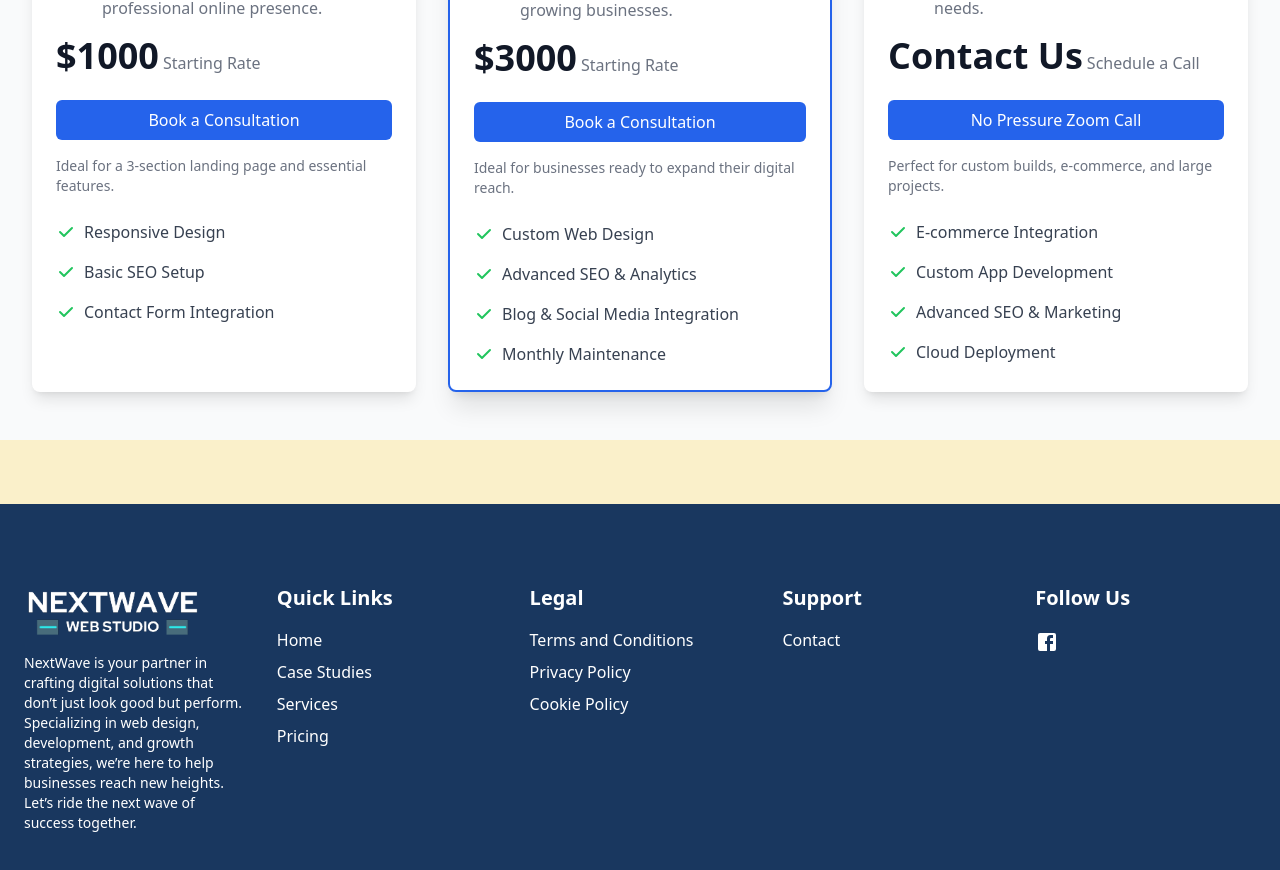
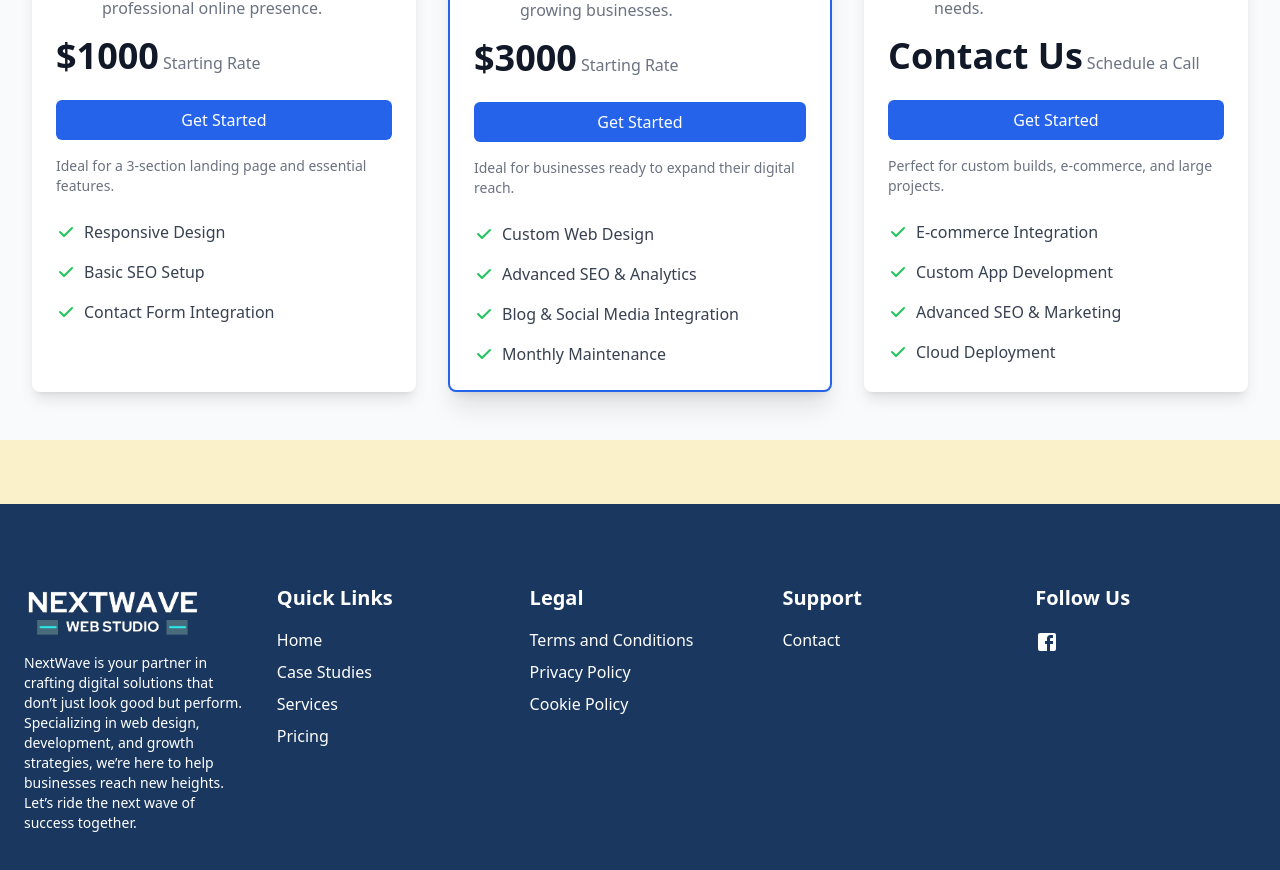
Before and after one commit to Parrasite9/nextwave, a React (Create React App) app: page / in a window 1280 px wide. Shown: the part 3417-4287 px from the top of the page. Built offline with nearby package versions, Linux system fonts and the light colour scheme.

Commit message:
GOOGLE ANALYTICS IS NOW WORKING FOR BUTTONS. So far, I have only added the IDs for the pricing table.

```diff
--- a/src/App.js
+++ b/src/App.js
@@ -1,17 +1,32 @@
-import React from 'react';
+import React, { useEffect } from 'react';
 import { BrowserRouter as Router, Routes, Route } from 'react-router-dom';
-import usePageView from './Components/Google/PageView';
+import ReactGA from 'react-ga4';
+import UsePageView from './Components/Google/PageView';
 import Home from './Pages/Home';
 import SharedLayout from './Globals/SharedLayout';
 import { CaseStudyDetails, CollectWebsiteURL, Contact } from './Components';
 import GoogleAnalytics from './Components/Google/GoogleAnalytics';
+import usePageView from './Components/Google/PageView';
+
+
+// Initialize GA with your Measurement ID
+ReactGA.initialize('G-3F5ESK7TMC');
+
+// Track initial page load
+ReactGA.send({ hitType: "pageview", page: window.location.pathname });
 
 function App() {
+  // Track page views
+  useEffect(() => {
+    ReactGA.send({ hitType: 'pageview', page: window.location.pathname });
+  }, []);
+
+
   // Move the hook inside the Router
   return (
     <Router>
+      <UsePageView />
       <GoogleAnalytics />
-      <usePageView />
       <SharedLayout>
         <Routes>
           <Route path="/" element={<Home />} />
--- a/src/Components/Google/GoogleAnalytics.jsx
+++ b/src/Components/Google/GoogleAnalytics.jsx
@@ -1,22 +1,40 @@
-import { useEffect } from 'react';
-import { useLocation } from 'react-router-dom';
+// import { useEffect } from 'react';
+// import { useLocation } from 'react-router-dom';
 
-function GoogleAnalytics() {
-  const location = useLocation();
+// function GoogleAnalytics() {
+//   const location = useLocation();
 
+//   useEffect(() => {
+//     window.dataLayer = window.dataLayer || [];
+//     window.dataLayer.push({
+//       event: 'page_view',
+//       page_path: location.pathname,
+//       page_location: window.location.href,
+//       page_title: document.title,
+//     });
+//   }, [location]);
+
+//   return null;
+// }
+
+// export default GoogleAnalytics;
+
+// //THIS IS A WORKING VERSION
+
+// GoogleAnalytics.jsx
+import React, { useEffect } from 'react';
+import TagManager from 'react-gtm-module';
+
+const tagManagerArgs = {
+  gtmId: 'GTM-KQT8ZV8J'
+};
+
+const GoogleAnalytics = () => {
   useEffect(() => {
-    window.dataLayer = window.dataLayer || [];
-    window.dataLayer.push({
-      event: 'page_view',
-      page_path: location.pathname,
-      page_location: window.location.href,
-      page_title: document.title,
-    });
-  }, [location]);
+    TagManager.initialize(tagManagerArgs);
+  }, []);
 
   return null;
-}
+};
 
 export default GoogleAnalytics;
-
-//THIS IS A WORKING VERSION
--- a/src/Components/Google/PageView.jsx
+++ b/src/Components/Google/PageView.jsx
@@ -1,20 +1,17 @@
 import { useEffect } from 'react';
 import { useLocation } from 'react-router-dom';
+import ReactGA from 'react-ga4';
 
 const usePageView = () => {
   const location = useLocation();
 
   useEffect(() => {
-    // Push a page_view event to the dataLayer
-    window.dataLayer = window.dataLayer || [];
-    window.dataLayer.push({
-      event: 'page_view',
-      page_path: location.pathname,
-      page_location: window.location.href,
+    ReactGA.send({
+      hitType: "pageview",
+      page: location.pathname,
+      title: document.title,
     });
   }, [location]);
-
-  return null;
 };
 
 export default usePageView;
--- a/src/Components/Home/PricingTable.jsx
+++ b/src/Components/Home/PricingTable.jsx
@@ -1,4 +1,5 @@
 import React, { useState } from 'react';
+import ReactGA from 'react-ga4';
 
 function PricingTable() {
   const [showProjectBased, setShowProjectBased] = useState(true);
@@ -7,19 +8,36 @@ function PricingTable() {
     setShowProjectBased(e.target.id === 'project-based');
   };
 
-  const handleStarterBundleClick = () => {
+  const handleStarterBundleClick = async () => {
     console.log('Button clicked');
+
+    try {
+      // Push event to GTM's data layer
       window.dataLayer = window.dataLayer || [];
       window.dataLayer.push({
         event: 'custom_button_click',
         button_name: 'Get Started',
       });
-    console.log('DataLayer event pushed');
-    setTimeout(() => {
-      console.log('Navigating to external link');
+
+      console.log('Event pushed to dataLayer');
+
+      // Introduce a short delay to allow GTM to process the event
+      await new Promise((resolve) => setTimeout(resolve, 500));
+
+      // Redirect to the external link
       window.location.href = "https://scheduler.zoom.us/isaiah-johnson-c45fbx/hello-i-am-an-event-card";
-    }, 300);
+    } catch (error) {
+      console.error('Error sending event:', error);
+    }
   };
+
+
+
+
+
+
+
+
 
 
 
@@ -96,13 +114,13 @@ function PricingTable() {
                     <span className="ml-1 text-gray-500">Starting Rate</span>
                   </div>
                 </div>
-                <a
+                <button
                   id='essential-button'
-                  href="#"
+                  onClick={handleStarterBundleClick}
                   className="block w-full text-center bg-blue-600 text-white py-2 rounded-md hover:bg-blue-700"
                 >
-                  Book a Consultation
-                </a>
+                  Get Started
+                </button>
                 <p className="mt-4 text-sm text-gray-500">
                   Ideal for a 3-section landing page and essential features.
                 </p>
@@ -178,13 +196,13 @@ function PricingTable() {
                     <span className="ml-1 text-gray-500">Starting Rate</span>
                   </div>
                 </div>
-                <a
+                <button
                   id='professional-button'
-                  href="#"
+                  onClick={handleStarterBundleClick}
                   className="block w-full text-center bg-blue-600 text-white py-2 rounded-md hover:bg-blue-700"
                 >
-                  Book a Consultation
-                </a>
+                  Get Started
+                </button>
                 <p className="mt-4 text-sm text-gray-500">
                   Ideal for businesses ready to expand their digital reach.
                 </p>
@@ -272,13 +290,13 @@ function PricingTable() {
                     <span className="ml-1 text-gray-500">Schedule a Call</span>
                   </div>
                 </div>
-                <a
+                <button
                   id='custom-single-button'
-                  href="#"
+                  onClick={handleStarterBundleClick}
                   className="block w-full text-center bg-blue-600 text-white py-2 rounded-md hover:bg-blue-700"
                 >
-                  No Pressure Zoom Call
-                </a>
+                  Get Started
+                </button>
                 <p className="mt-4 text-sm text-gray-500">
                   Perfect for custom builds, e-commerce, and large projects.
                 </p>
@@ -375,12 +393,12 @@ function PricingTable() {
                   </div>
                 </div>
                 <button
-                  id="starter-bundle-button"
                   onClick={handleStarterBundleClick}
-                  className="block w-full text-center bg-blue-600 text-white py-2 rounded-md hover:bg-blue-700"
+                  className="block w-full text-center bg-blue-600 text-white py-2 rounded-md hover:bg-blue-700 starter-bundle-button"
                 >
                   Get Started
                 </button>
+
 
 
                 <ul className="mt-6 space-y-4">
@@ -501,13 +519,13 @@ function PricingTable() {
                     </p>
                   </div>
                 </div>
-                <a
+                <button
                   id='growth-bundle-button'
-                  href="#"
+                  onClick={handleStarterBundleClick}
                   className="block w-full text-center bg-blue-600 text-white py-2 rounded-md hover:bg-blue-700"
                 >
                   Get Started
-                </a>
+                </button>
                 <ul className="mt-6 space-y-4">
                   {/* List of features */}
                   <li className="flex items-center">
@@ -640,13 +658,13 @@ function PricingTable() {
                             </p>
                         </div>
                     </div>
-                    <a
+                    <button
                       id='custom-bundle-button'
-                        href="#"
+                      onClick={handleStarterBundleClick}
                       className="block w-full text-center bg-blue-600 text-white py-2 rounded-md hover:bg-blue-700"
                     >
                       Contact Us
-                    </a>
+                    </button>
                     <p className="mt-4 text-sm text-gray-500">
                         Build a package that's perfect for your business.
                     </p>
```
Lines whose indentation alone changed are shown as unchanged.
